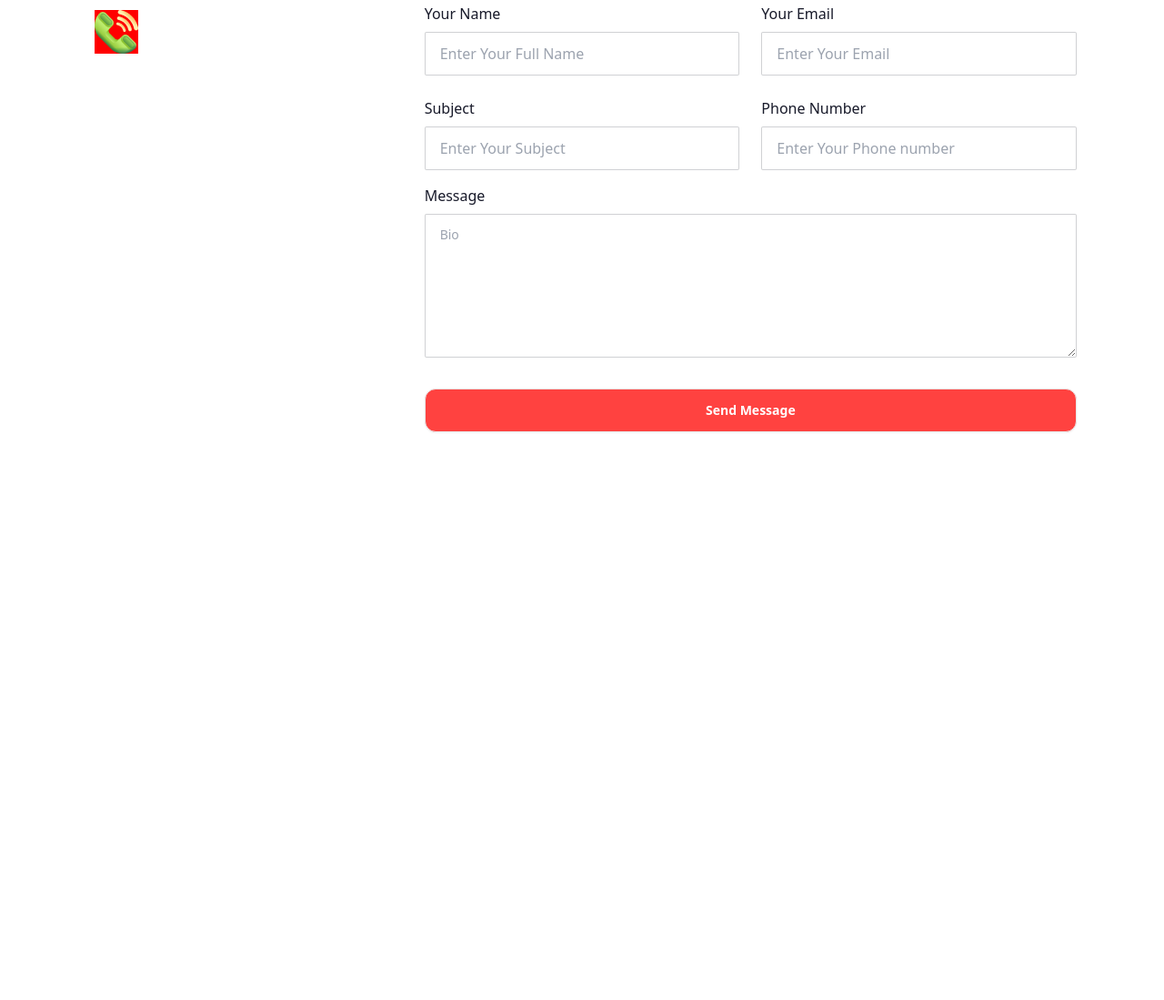
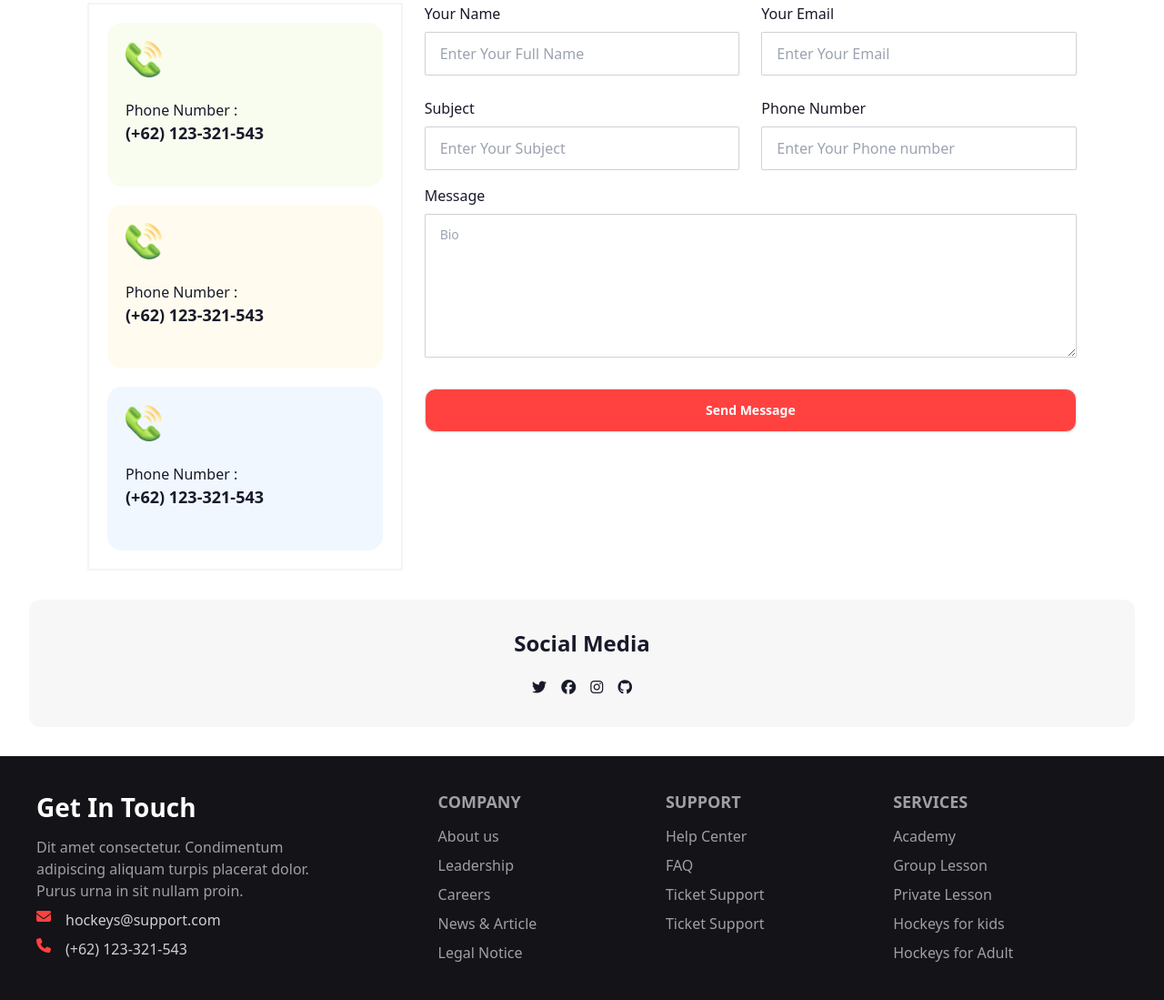
Before and after one commit to Arnisha233/assignment-three, a plain HTML site: page index.html in a window 1280 px wide. Shown: the part 2769-3868 px from the top of the page at 91% size. Before the commit the page ends 3272 px from the top, so only its background shows below. Drawn offline with nearby package versions, Linux system fonts and the light colour scheme.

Commit message:
added contact section

```diff
--- a/index.html
+++ b/index.html
@@ -190,10 +190,49 @@
             pt-4 pb-6">Dit amet consectetur. Condimentum dignissim adipiscing aliquam turpis placerat dolor. Purus urna in sit nullam proin. </p>
             <hr>
             <div class="grid grid-cols-1 lg:grid-cols-3 gap-6 mt-9">
-                <div class="grid-cols-2 h-16 w-16 rounded-lg flex items-center justify-center ">
-                    <div class="bg-[red]">
-                        <img src="Images/Group 1171275317.png" alt="">
+                    <div class="border-solid border-2 border-gray-100 px-5 py-5">
+                        <div class="bg-[#BCED6D1A] pt-5 pl-5 mb-5 rounded-2xl">
+                            <div class="w-30 h-40">
+                                <div class="">
+                                <img class="w-10 h-10" src="Images/Group 1171275317.png" alt="">
+                                </div>
+                                <div class="w-72 pt-6">
+                                    <p class="text-base font-normal text[#13131866]">Phone Number :</p>
+                                    <h5 class="text-[18px] font-extrabold">(+62) 123-321-543</h5>
+                                </div>
+                            </div>
                     </div>
+
+
+                    <div class="bg-[#FDDD5F19] pt-5 pl-5 mb-5 rounded-2xl">
+                        <div class="w-30 h-40">
+                            <div class="">
+                            <img class="w-10 h-10" src="Images/Group 1171275317.png" alt="">
+                            </div>
+                            <div class="w-72 pt-6">
+                                <p class="text-base font-normal text[#13131866]">Phone Number :</p>
+                                <h5 class="text-[18px] font-extrabold">(+62) 123-321-543</h5>
+                            </div>
+                        </div>
+                </div>
+
+
+
+                <div class="bg-[#629CF316] pt-5 pl-5 rounded-2xl">
+                    <div class="w-30 h-40">
+                        <div class="">
+                        <img class="w-10 h-10" src="Images/Group 1171275317.png" alt="">
+                        </div>
+                        <div class="w-72 pt-6">
+                            <p class="text-base font-normal text[#13131866]">Phone Number :</p>
+                            <h5 class="text-[18px] font-extrabold">(+62) 123-321-543</h5>
+                        </div>
+                    </div>
+            </div>
+
+
+
+
                 </div>
                 <div class="lg:col-span-2">
                     <div class="grid gap-6 grid-cols-1 lg:grid-cols-2">
@@ -223,7 +262,71 @@
             </div>
         </div>
         </section>
+        <!-- social media section start -->
+        <section class="py-8">
+            <div class="container mx-auto lg:ppx-24 px-8">
+                <div class="text-center bg-[#13131808] rounded-xl">
+                    <h2 class="text-2xl font-extrabold pt-8">Social Media</h2>
+                    <div class="mt-5 space-x-3 pb-8">
+                        <i class="fa-brands fa-twitter"></i>
+                    <i class="fa-brands fa-facebook"></i>
+                    <i class="fa-brands fa-instagram"></i>
+                    <i class="fa-brands fa-github"></i>
+                    </div>
+
+                </div>
+            </div>
+        </div>
+        </section>
     </main>
-    <footer></footer>
+    <!-- footer section start -->
+
+    <div>
+        <footer class="footer p-10 bg-[#131318] text-base-content">
+            <aside class="flex flex-col justify-center">
+
+                    <h2 class="text-2xl lg:text-[28px] text-white font-extrabold">Get In Touch</h2>
+              <p class="w-[300px] mt-2 text-[#FFFFFF99] text-base font-medium">Dit amet consectetur. Condimentum adipiscing aliquam turpis placerat dolor. Purus urna in sit nullam proin. </p>
+              <div class="flex gap-4 text-[#FFFFFFCC] text-base font-medium">
+                <i class="text-[#FF4240] fa-solid fa-envelope"></i>
+                <p>hockeys@support.com</p>
+            </div>
+
+                <div class="flex gap-4 text-[#FFFFFFCC] text-base font-medium">
+                    <i class="text-[#FF4240] fa-solid fa-phone"></i>
+                    <p>(+62) 123-321-543</p>
+                </div>
+
+
+
+            </aside>
+
+            <nav>
+                <header class="footer-title text-[18px] text-white font-bold">Company</header>
+                <a class="link link-hover text-[#FFFFFF99] text-base font-medium">About us</a>
+                <a class="link link-hover text-[#FFFFFF99] text-base font-medium">Leadership</a>
+                <a class="link link-hover text-[#FFFFFF99] text-base font-medium">Careers</a>
+                <a class="link link-hover text-[#FFFFFF99] text-base font-medium">News & Article</a>
+                <a class="link link-hover text-[#FFFFFF99] text-base font-medium">Legal Notice</a>
+            </nav>
+
+            <nav>
+                <header class="footer-title text-[18px] text-white font-bold">Support</header>
+              <a class="link link-hover text-[#FFFFFF99] text-base font-medium">Help Center</a>
+              <a class="link link-hover text-[#FFFFFF99] text-base font-medium">FAQ</a>
+              <a class="link link-hover text-[#FFFFFF99] text-base font-medium">Ticket Support</a>
+              <a class="link link-hover text-[#FFFFFF99] text-base font-medium">Ticket Support</a>
+            </nav>
+
+            <nav>
+              <header class="footer-title text-[18px] text-white font-bold">Services</header>
+              <a class="link link-hover text-[#FFFFFF99] text-base font-medium">Academy</a>
+              <a class="link link-hover text-[#FFFFFF99] text-base font-medium">Group Lesson</a>
+              <a class="link link-hover text-[#FFFFFF99] text-base font-medium">Private Lesson</a>
+              <a class="link link-hover text-[#FFFFFF99] text-base font-medium">Hockeys for kids</a>
+              <a class="link link-hover text-[#FFFFFF99] text-base font-medium">Hockeys for Adult</a>
+            </nav>
+          </footer>
+
 </body>
 </html>
```
